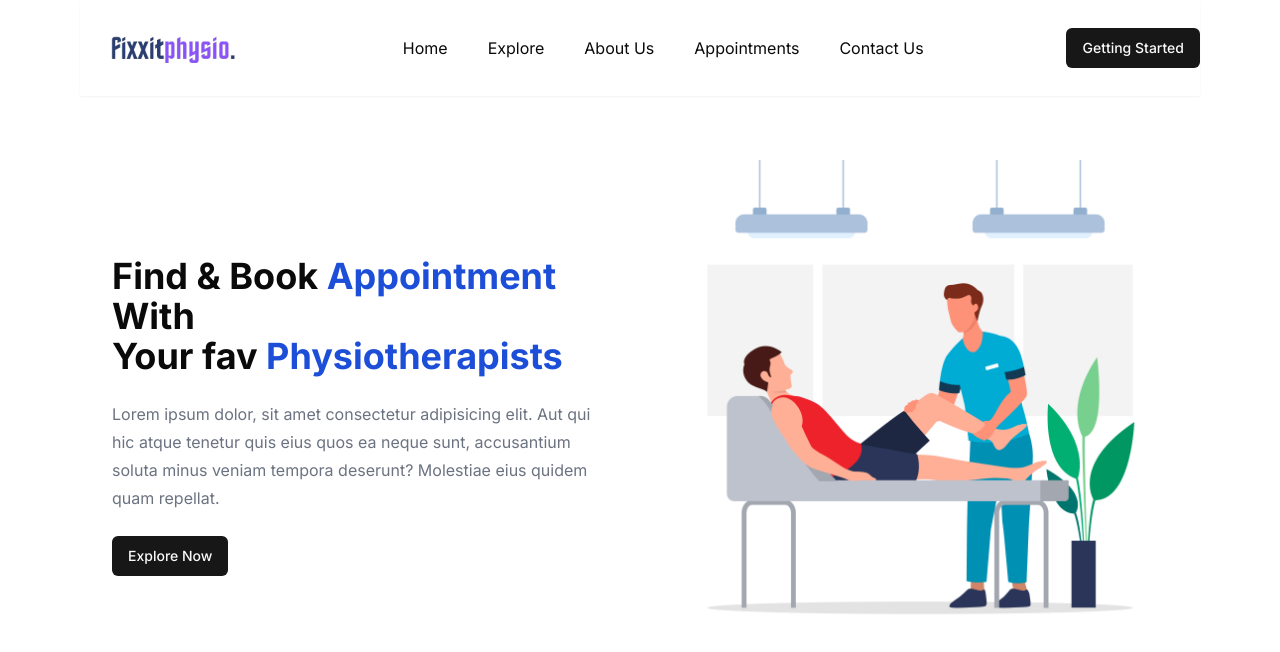
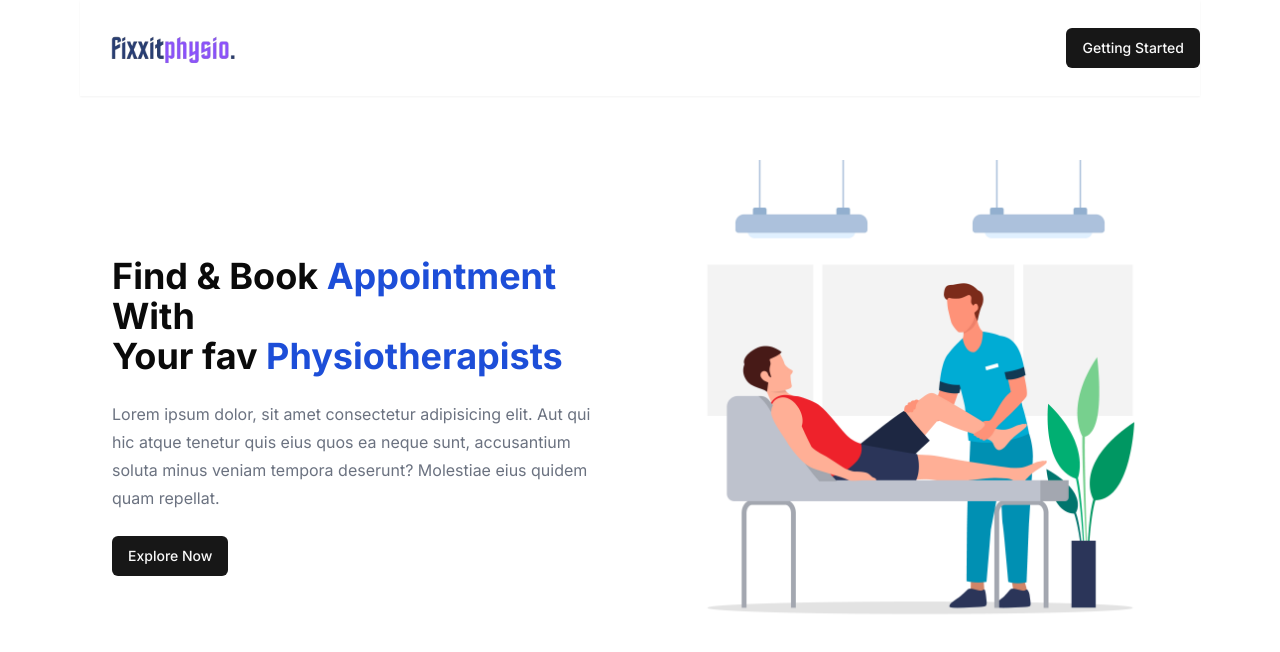
Before and after one commit to Ritikraushan1/doctors-app, a Next.js app: page / in a window 1280 px wide. Shown: the top 652 px of the page. Built offline with nearby package versions, Linux system fonts and the light colour scheme.

Commit message:
menu hide in small devices

```diff
--- a/app/_components/Header.jsx
+++ b/app/_components/Header.jsx
@@ -22,7 +22,7 @@ function Header() {
                     <span></span>
                     <Image src='/assets/image.png' width={180} height={80} alt='Fixxit Physio' />
                 </div>
-                <div className=''>
+                <div className=' sm:hidden'>
                     <ul className=' flex gap-10'>
                         {Menu.map((item, index) => (
                             <Link href={item.path} key={index}>
```
